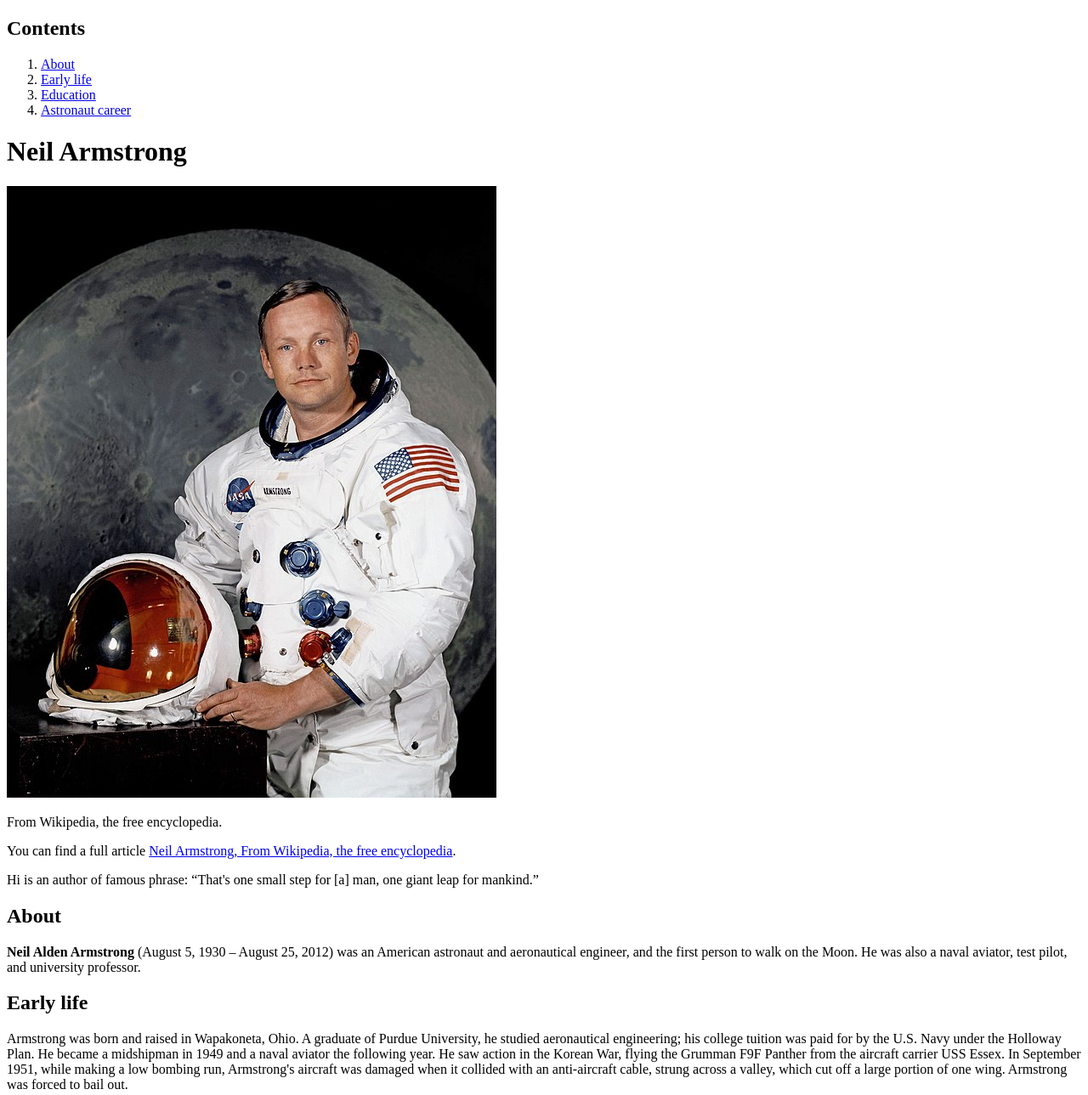
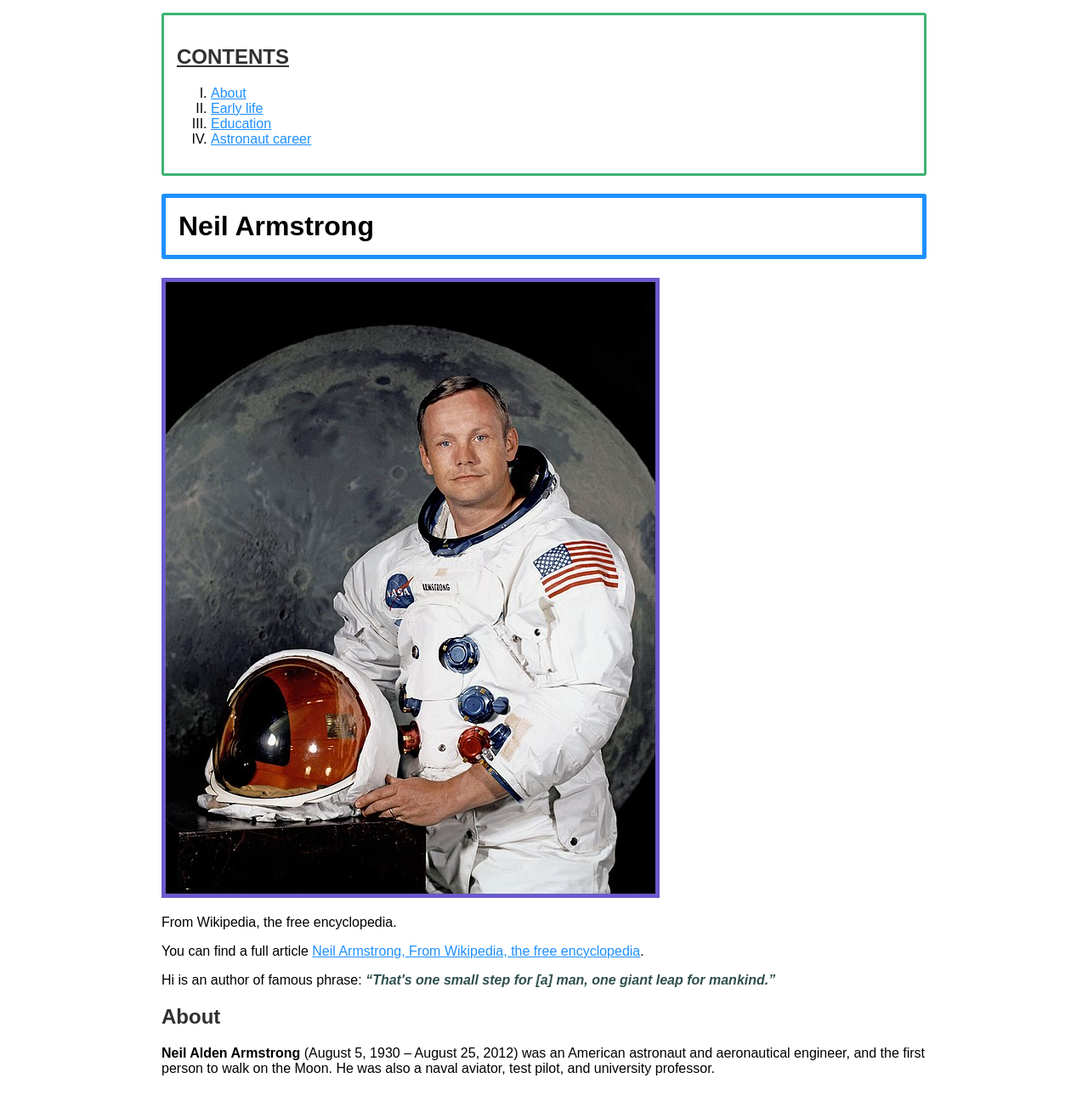
Before and after one commit to F1n4eg/Front-End-Basic-CSS, a plain HTML site: page lesson1/index.html in a window 1280 px wide. Shown: the top 1289 px of the page at 85% size. Drawn offline with Linux system fonts and the light colour scheme.

Commit message:
Added styles to the BIO page

```diff
--- a/lesson1/index.html
+++ b/lesson1/index.html
@@ -4,11 +4,23 @@
         <title>Neil Armstrong</title>
         <meta charset="UTF-8">
         <link rel="icon" type="image/x-icon" href="images/favicon.ico">
+        <link rel="stylesheet" href="style.css">
     </head>
 
     <body>
+        <style>
+            nav {
+                padding: 15px;
+                border: 3px solid mediumseagreen;
+                border-radius: 3px;
+                }
+            .beb{
+                text-transform: uppercase;
+                text-decoration: underline;
+            }
+        </style>
         <nav>
-            <h2>Contents</h2>
+            <h2 class="beb">Contents</h2>
             <ol>
                 <li><a href="#about">About</a></li>
                 <li><a href="#early-life">Early life</a></li>
--- a/lesson1/style.css
+++ b/lesson1/style.css
@@ -2,6 +2,9 @@ body {
     padding: 15px;
     max-width: 900px;
     margin: 0 auto;
+    font-family: Arial, Helvetica, sans-serif;
+    font-size: 16px;
+
 }
 
 h1 {
@@ -9,3 +12,37 @@ h1 {
     border: 5px solid dodgerblue;
     border-radius: 3px;
 }
+
+h2 {
+    font-size: 1.5rem;
+    color: #303030;
+}
+p{
+    size: 18px;
+}
+
+.quote {
+    color: darkslategrey;
+    font-weight: bold;
+    font-style: italic;
+}
+
+
+ol{
+    list-style-type: upper-roman;
+}
+
+#main-image{
+    border: 5px solid slateblue;
+}
+a{
+    color: dodgerblue;
+
+}
+
+a:visited{
+    color: violet;
+}
+a:hover{
+    color: mediumseagreen;
+}
```
